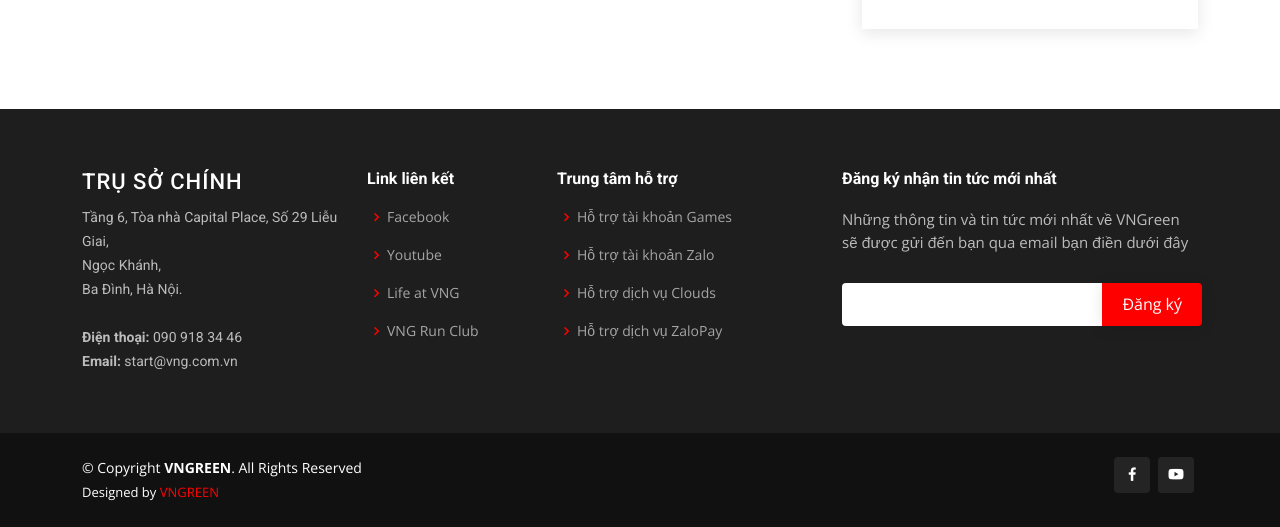
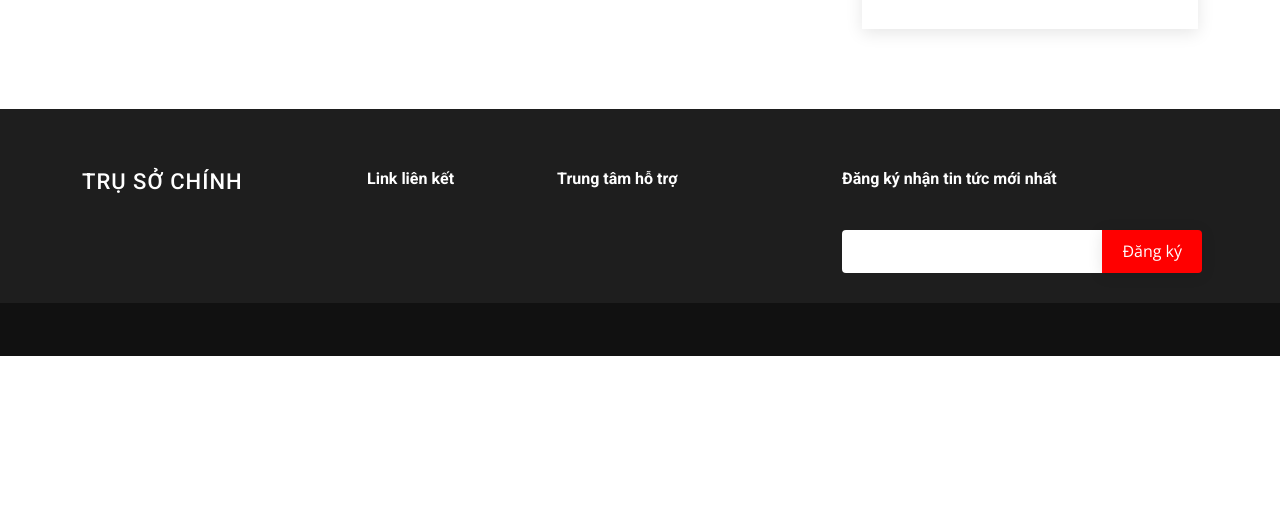
Before and after one commit to ThanhTumG/LTW-ASSIGNMENT, a PHP site: page /views/main/blog/single.php in a window 1280 px wide. Shown: the part 4560-5087 px from the top of the page. After the commit the page ends 4916 px from the top, so only its background shows below. Run offline with PHP 8.4, Linux system fonts and the light colour scheme; some libraries are stand-ins or nearby versions.

Commit message:
remove unnecessary words

```diff
--- a/views/main/blog/single.php
+++ b/views/main/blog/single.php
@@ -71,8 +71,7 @@
       </nav><!-- .navbar -->
 
       <div class="header-social-links d-flex">
-        <a href="https://www.facebook.com/VNGCorporation.Page/" class="facebook"><i class="bu bi-facebook"></i></a>
-        <a href="https://www.youtube.com/channel/UCk2jT9v-BOmjbPZ08LUbTVA" class="youtube"><i class="bu bi-youtube"></i></a>
+
       </div>
 
     </div>
@@ -355,37 +354,26 @@
           <div class="col-lg-3 col-md-6 footer-contact">
             <h3>Trụ sở chính</h3>
             <p>
-              Tầng 6, Tòa nhà Capital Place, Số 29 Liễu Giai,<br>
-              Ngọc Khánh,<br>
-              Ba Đình, Hà Nội.<br><br>
-              <strong>Điện thoại:</strong> 090 918 34 46<br>
-              <strong>Email:</strong> start@vng.com.vn<br>
             </p>
           </div>
 
           <div class="col-lg-2 col-md-6 footer-links">
             <h4>Link liên kết</h4>
             <ul>
-              <li><i class="bx bx-chevron-right"></i> <a href="https://www.facebook.com/VNGCorporation.Page/">Facebook</a></li>
-              <li><i class="bx bx-chevron-right"></i> <a href="https://www.youtube.com/channel/UCk2jT9v-BOmjbPZ08LUbTVA">Youtube</a></li>
-              <li><i class="bx bx-chevron-right"></i> <a href="https://www.facebook.com/LifeAtVNG/">Life at VNG</a></li>
-              <li><i class="bx bx-chevron-right"></i> <a href="https://www.facebook.com/groups/VNGRunClub/">VNG Run Club</a></li>
+
             </ul>
           </div>
 
           <div class="col-lg-3 col-md-6 footer-links">
             <h4>Trung tâm hỗ trợ</h4>
             <ul>
-              <li><i class="bx bx-chevron-right"></i> <a href="https://hotro.zing.vn/">Hỗ trợ tài khoản Games</a></li>
-              <li><i class="bx bx-chevron-right"></i> <a href="https://zalo.me/lienhe.html">Hỗ trợ tài khoản Zalo</a></li>
-              <li><i class="bx bx-chevron-right"></i> <a href="https://www.vngcloud.vn/web/guest/trang-chu">Hỗ trợ dịch vụ Clouds</a></li>
-              <li><i class="bx bx-chevron-right"></i> <a href="https://zalopay.vn/trung-tam-ho-tro">Hỗ trợ dịch vụ ZaloPay</a></li>
+
             </ul>
           </div>
 
           <div class="col-lg-4 col-md-6 footer-newsletter">
             <h4>Đăng ký nhận tin tức mới nhất</h4>
-            <p>Những thông tin và tin tức mới nhất về VNGreen sẽ được gửi đến bạn qua email bạn điền dưới đây</p>
+
             <form action="" method="post">
               <input type="email" name="email"><input type="submit" value="Đăng ký">
             </form>
@@ -399,15 +387,12 @@
 
       <div class="me-md-auto text-center text-md-start">
         <div class="copyright">
-          &copy; Copyright <strong><span>VNGREEN</span></strong>. All Rights Reserved
         </div>
         <div class="credits">
-          Designed by <a href="#">VNGREEN</a>
         </div>
       </div>
       <div class="social-links text-center text-md-right pt-3 pt-md-0">
-        <a href="https://www.facebook.com/VNGCorporation.Page/" class="facebook"><i class="bx bxl-facebook"></i></a>
-        <a href="https://www.youtube.com/channel/UCk2jT9v-BOmjbPZ08LUbTVA" class="youtube"><i class="bx bxl-youtube"></i></a>
+
       </div>
     </div>
   </footer><!-- End Footer -->
--- a/views/main/footer.php
+++ b/views/main/footer.php
@@ -20,8 +20,6 @@
             <h4>Link liên kết</h4>
             <ul>
               <li><i class="bx bx-chevron-right"></i> <a href="https://www.facebook.com/GarenaMobileVN">Facebook</a></li>
-              <!-- <li><i class="bx bx-chevron-right"></i> <a href="https://www.facebook.com/LifeAtVNG/">Life at VNG</a></li>
-              <li><i class="bx bx-chevron-right"></i> <a href="https://www.facebook.com/groups/VNGRunClub/">VNG Run Club</a></li> -->
             </ul>
           </div>
 
@@ -29,9 +27,6 @@
             <h4>Trung tâm hỗ trợ</h4>
             <ul>
               <li><i class="bx bx-chevron-right"></i> <a href="https://hotro.garena.vn/">CSKH</a></li>
-              <!-- <li><i class="bx bx-chevron-right"></i> <a href="https://zalo.me/lienhe.html">Hỗ trợ tài khoản Zalo</a></li>
-              <li><i class="bx bx-chevron-right"></i> <a href="https://www.vngcloud.vn/web/guest/trang-chu">Hỗ trợ dịch vụ Clouds</a></li>
-              <li><i class="bx bx-chevron-right"></i> <a href="https://zalopay.vn/trung-tam-ho-tro">Hỗ trợ dịch vụ ZaloPay</a></li> -->
             </ul>
           </div>
 
```
